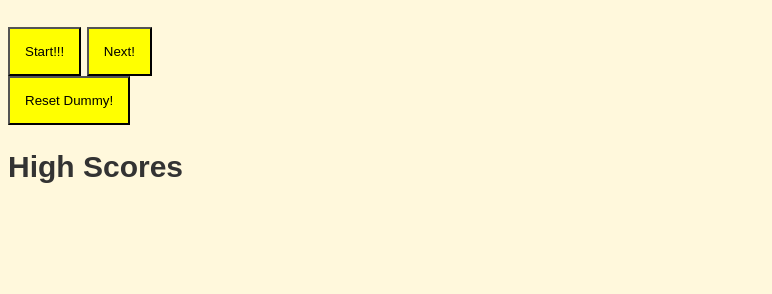
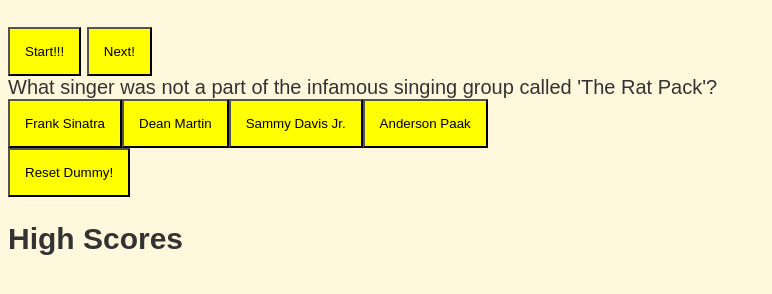
Before and after one commit to grantkyle/music_quiz, a plain HTML site: page index.html in a window 1280 px wide. Shown: the whole page, without its empty margins (0-772 px from the left). Drawn offline with Linux system fonts and the light colour scheme; files that its build step writes are made by us from their sources.

Commit message:
final FINAL homework push.. hopefully

```diff
--- a/index.html
+++ b/index.html
@@ -6,7 +6,7 @@
     <meta charset="UTF-8">
     <meta http-equiv="X-UA-Compatible" content="ie=edge">
     <title>Quiz!</title>
-    <link rel="stylesheet" href="style.css">
+    <link rel="stylesheet" href="/assets/style.css">
 
 </head>
 <header>
@@ -39,5 +39,5 @@
 
 </body>
 
-<script src="questions.js"></script>
-<script src="script.js"></script>
+<script src="/assets/questions.js"></script>
+<script src="/assets/script.js"></script>
```
